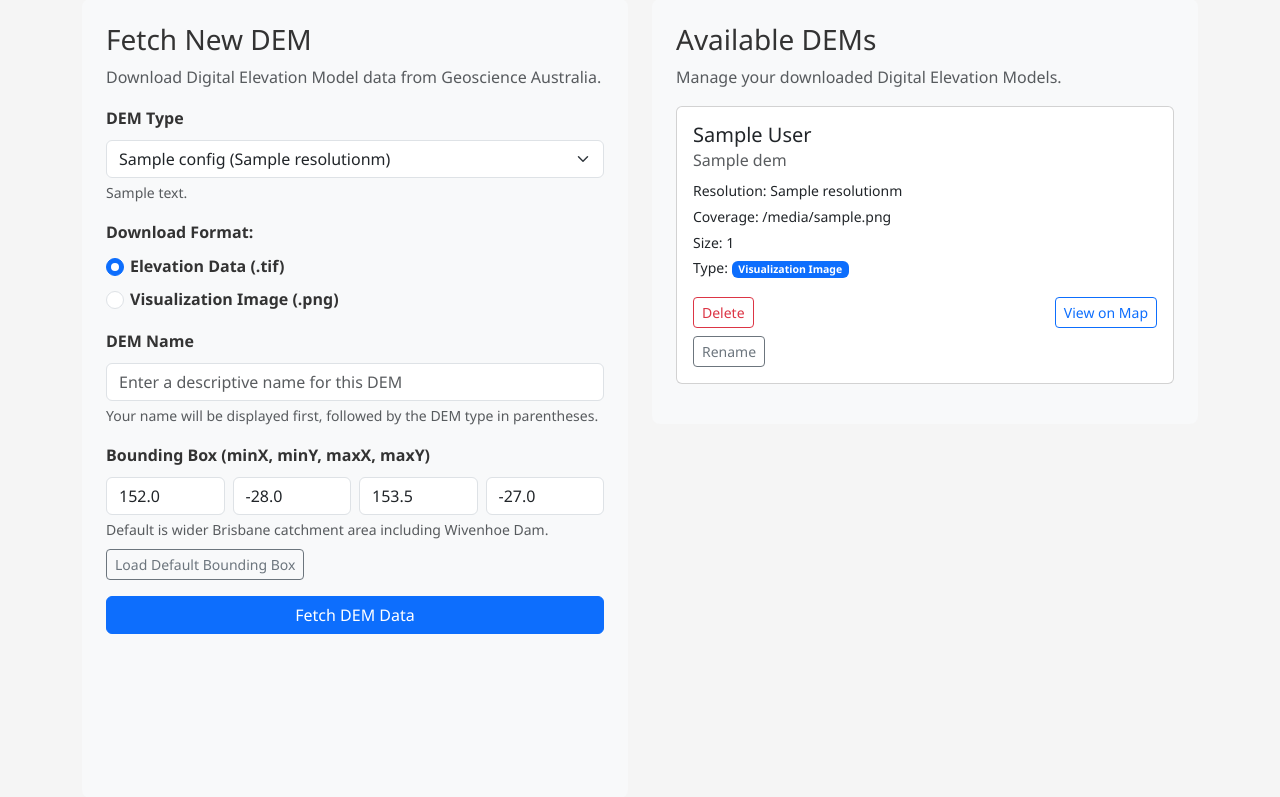
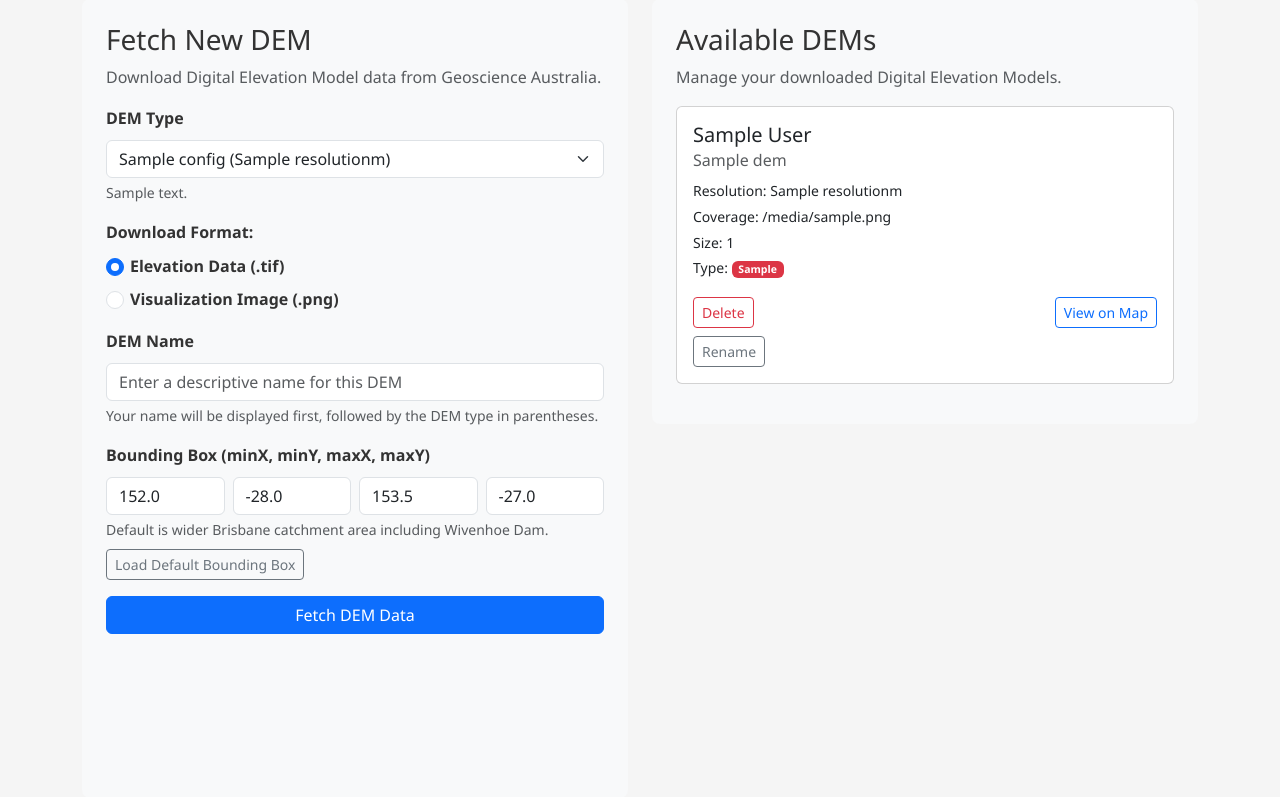
Before and after one commit to Northernandy/dem-manager, a Flask app: template app/templates/settings.html in a window 1280 px wide. Shown: the part 238-1035 px from the top of the page. Run offline with Flask 3, Linux system fonts and the light colour scheme; the template is opened without the code that fills it: most values are stand-ins (such as "Sample title", 1, 10 or a date in 2020); some libraries are stand-ins or nearby versions.

Commit message:
Fix: Correct file type display in UI (v1.0.1). Fixed bug where GeoTIFF files were incorrectly labeled as visualization images. Updated badge colors for better contrast.

```diff
--- a/app/templates/settings.html
+++ b/app/templates/settings.html
@@ -199,7 +199,7 @@
                                                 <small>Resolution: {{ dem.resolution }}m</small><br>
                                                 <small>Coverage: {{ dem.coverage }}</small><br>
                                                 <small>Size: {{ dem.size }}</small><br>
-                                                <small>Type: <span class="badge {% if dem.data_type == 'Raw DEM Data' %}bg-success{% else %}bg-primary{% endif %}">{% if dem.data_type == 'Raw DEM Data' %}Elevation Data{% else %}Visualization Image{% endif %}</span></small>
+                                                <small>Type: <span class="badge {% if dem.data_type == 'Elevation Data' %}bg-success{% else %}bg-danger{% endif %}">{{ dem.data_type }}</span></small>
                                             </p>
                                             <div class="d-flex justify-content-between">
                                                 <button class="btn btn-sm btn-outline-danger delete-dem-btn" data-dem-filename="{{ dem.name }}">Delete</button>
@@ -718,7 +718,7 @@
                                             <small>Resolution: ${dem.resolution}m</small><br>
                                             <small>Coverage: ${dem.coverage}</small><br>
                                             <small>Size: ${dem.size}</small><br>
-                                            <small>Type: <span class="badge ${dem.data_type === 'raw' ? 'bg-success' : 'bg-primary'}">${dem.data_type === 'raw' ? 'Elevation Data' : 'Visualization Image'}</span></small>
+                                            <small>Type: <span class="badge ${dem.data_type === 'Elevation Data' ? 'bg-success' : 'bg-danger'}">${dem.data_type}</span></small>
                                         </p>
                                         <div class="d-flex justify-content-between">
                                             <button class="btn btn-sm btn-outline-danger delete-dem-btn" data-dem-filename="${dem.name}">Delete</button>
--- /dev/null
+++ b/version.txt
@@ -0,0 +1 @@
+1.0.1
```
